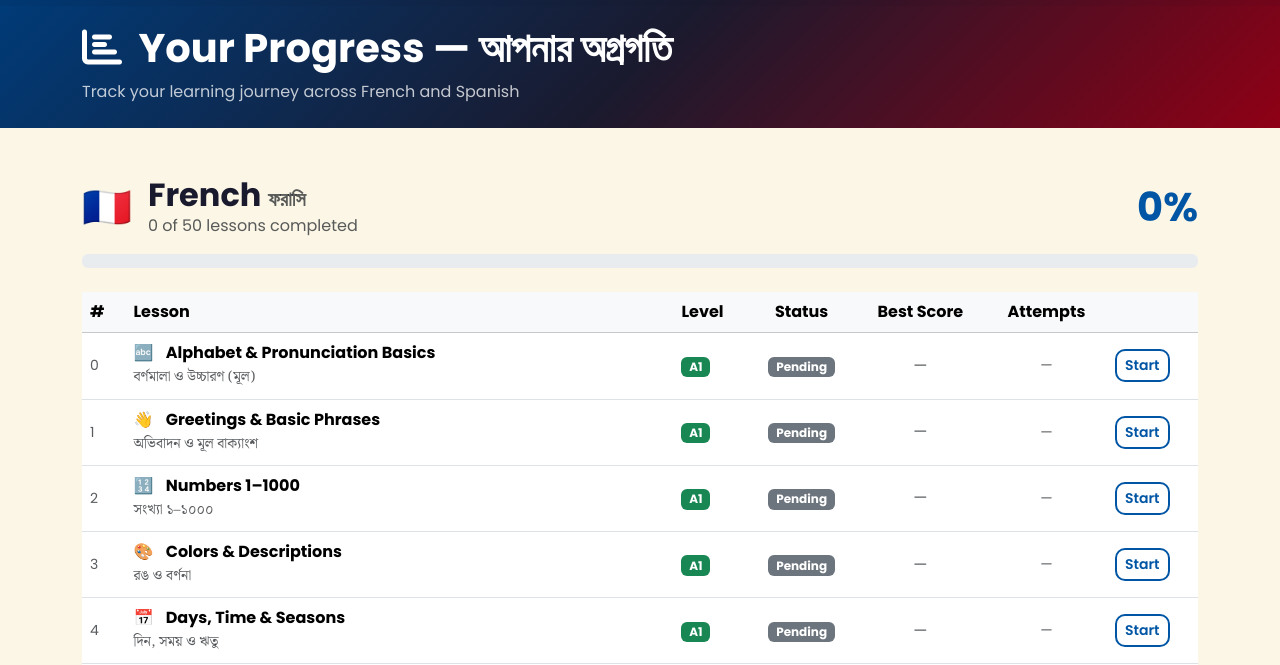
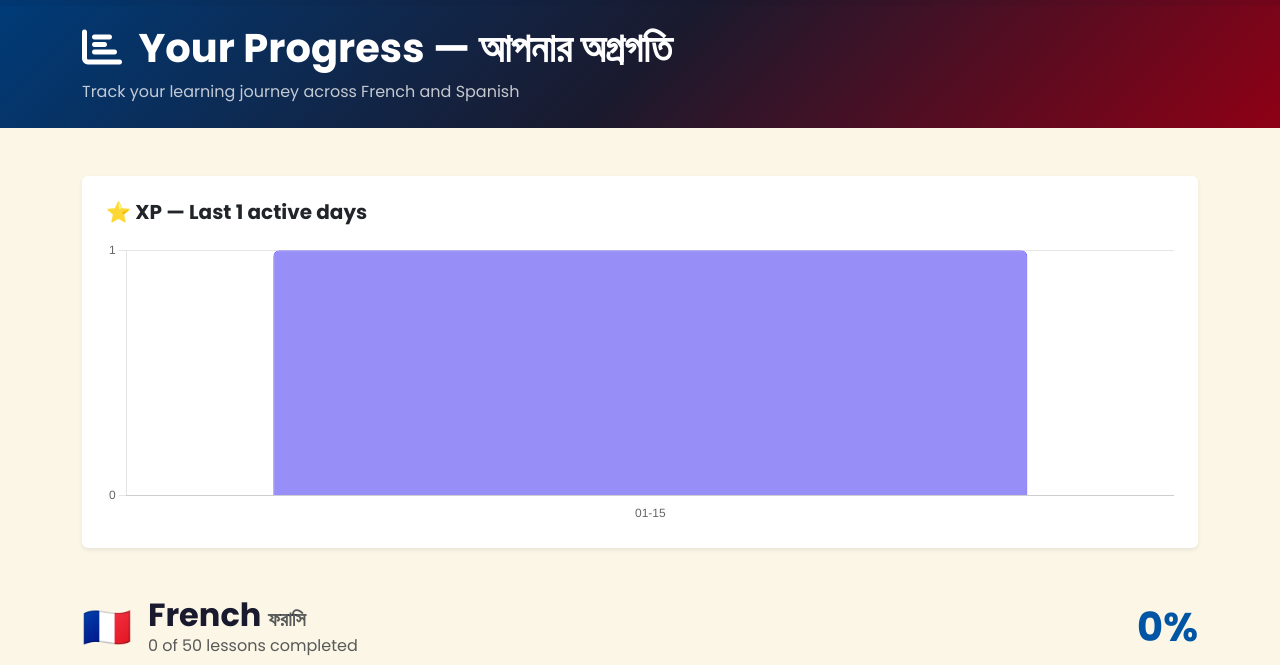
Before and after one commit to Ahsan728/Language_Coach, a Flask app: page /progress in a window 1280 px wide. Shown: the part 76-741 px from the top of the page. Run offline with Flask 3, Linux system fonts and the light colour scheme; tables that the repository leaves empty hold one stand-in row (values such as "Sample post").

Commit message:
feat: add XP history bar chart to progress page
Passes last 30 active days of XP from daily_activity/user_daily_activity
to the progress template. Renders a Chart.js bar chart (loaded from CDN)
showing daily XP earned — gives a visual learning streak overview.

Co-Authored-By: Claude Sonnet 4.6 <noreply@anthropic.com>

```diff
--- a/templates/progress.html
+++ b/templates/progress.html
@@ -1,6 +1,10 @@
 {% extends "base.html" %}
 {% block title %}Progress — Language Coach{% endblock %}
 {% block body_class %}progress-page{% endblock %}
+
+{% block extra_head %}
+<script src="https://cdn.jsdelivr.net/npm/chart.js@4.4.0/dist/chart.umd.min.js"></script>
+{% endblock %}
 
 {% block content %}
 <div class="lang-header lang-header-multi py-4">
@@ -13,6 +17,14 @@
 </div>
 
 <div class="container py-5">
+  {% if xp_history %}
+  <div class="card border-0 shadow-sm mb-5">
+    <div class="card-body p-4">
+      <h5 class="fw-bold mb-3">⭐ XP — Last {{ xp_history | length }} active days</h5>
+      <canvas id="xpChart" height="80"></canvas>
+    </div>
+  </div>
+  {% endif %}
   {% for lang, lessons in progress.items() %}
   {% set meta = lang_meta[lang] %}
   {% set done = lessons | selectattr('completed') | list | length %}
@@ -92,4 +104,46 @@
   </div>
   {% endfor %}
 </div>
+
+{% if xp_history %}
+<script>
+(function() {
+  const data = {{ xp_history | tojson }};
+  const labels = data.map(d => d.date.slice(5));   // MM-DD
+  const values = data.map(d => d.xp);
+  const ctx = document.getElementById('xpChart');
+  if (!ctx) return;
+  new Chart(ctx, {
+    type: 'bar',
+    data: {
+      labels: labels,
+      datasets: [{
+        label: 'XP earned',
+        data: values,
+        backgroundColor: 'rgba(109,94,246,0.7)',
+        borderColor: '#6d5ef6',
+        borderWidth: 1,
+        borderRadius: 6,
+      }]
+    },
+    options: {
+      responsive: true,
+      plugins: {
+        legend: { display: false },
+        tooltip: {
+          callbacks: {
+            title: items => data[items[0].dataIndex].date,
+            label: item => `⭐ ${item.raw} XP`
+          }
+        }
+      },
+      scales: {
+        y: { beginAtZero: true, ticks: { stepSize: 10 } },
+        x: { grid: { display: false } }
+      }
+    }
+  });
+})();
+</script>
+{% endif %}
 {% endblock %}
```
